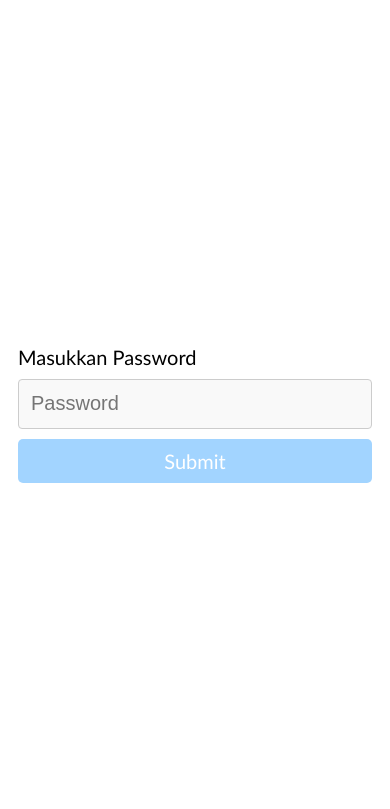
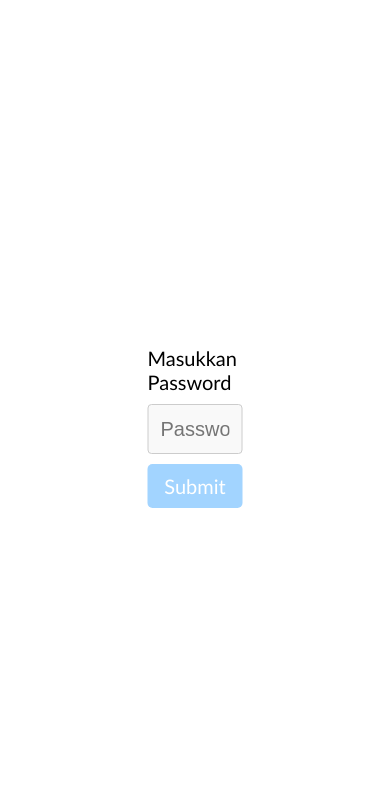
Before and after one commit to vhlan/vhlan.github.io, a PHP site: page /akmunnsaa/index.html in a window 390 px wide. Shown: the top 809 px of the page. Run offline with PHP 8.4, Linux system fonts and the light colour scheme; some libraries are stand-ins or nearby versions.

Commit message:
Update style.css

```diff
--- a/akmunnsaa/style.css
+++ b/akmunnsaa/style.css
@@ -5,6 +5,20 @@ body {
 
 * {
   box-sizing: border-box;
+}
+
+object {
+  width: 100%;
+  height: 100%;
+}
+
+#container.active {
+  display: block;
+  position: absolute;
+  top: 0;
+  left: 0;
+  right: 0;
+  bottom: 0;
 }
 
 .lds-ellipsis {
@@ -77,13 +91,7 @@ body {
 }
 
 .container {
-  display: flex;
-  flex-direction: row;
-  align-content: center;
-  justify-content: center;
-  align-items: center;
-  height: 95vh;
-  /*new*/
+  display: block;
   width: 100%;
   max-width: 600px;
   padding: 10px;
@@ -93,7 +101,13 @@ body {
 .center {
   display: flex;
   flex-direction: column;
-  width: 100%;
+  max-width: 600px;
+  position: absolute;
+  left: 50%;
+  top: 50%;
+  -webkit-transform: translate(-50%, -50%);
+  transform: translate(-50%, -50%);
+  padding: 50px;
 }
 
 .center label {
@@ -179,7 +193,7 @@ a.submit.active:active {
   align-content: center;
   justify-content: center;
   align-items: center;
-  padding:30px;
+  padding: 30px;
 }
 
 .congratsAlert.show {
@@ -209,13 +223,19 @@ a.submit.active:active {
 .cobalagi:active {
   background: #f7f7f7;
 }
+
 @media (max-width: 767px) {
-  .cobalagi, .sandi-alert {
-  width: 100%;
+
+  .cobalagi,
+  .sandi-alert {
+    width: 100%;
+  }
 }
+
+@media (max-width: 480px) {
+
+  .cobalagi,
+  .sandi-alert {
+    width: 100%;
+  }
 }
-@media (max-width: 480px) {
-.cobalagi, .sandi-alert {
-  width: 100%;
-}
-}
```
